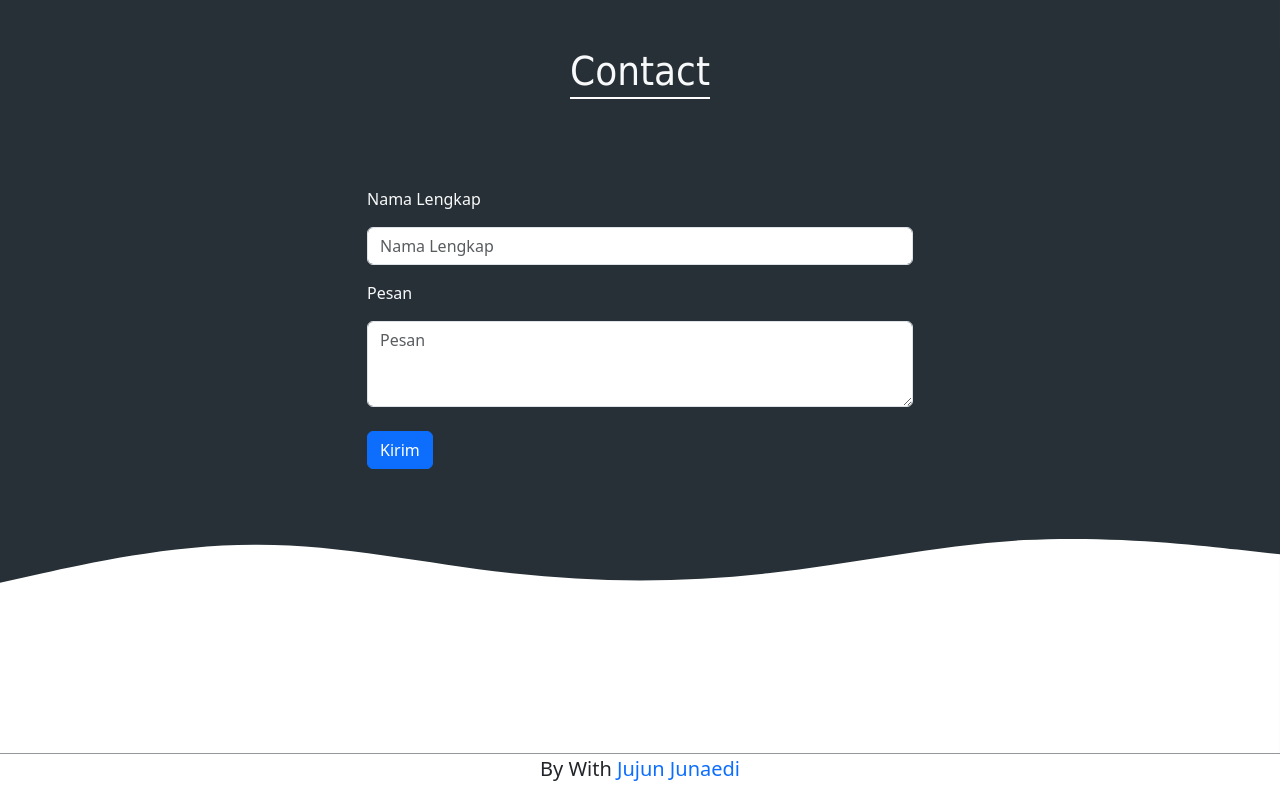
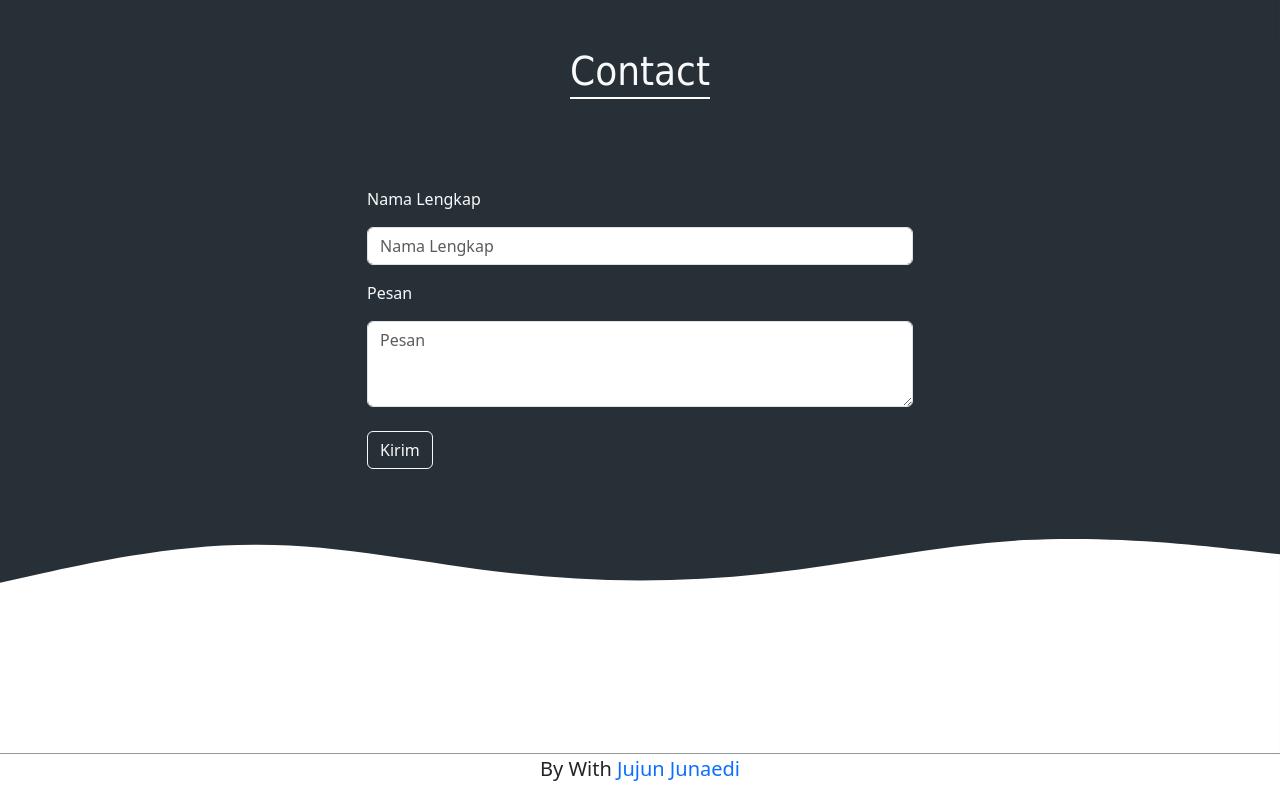
Before and after one commit to Jujun-create/Jujun.blog, a plain HTML site: page index.html in a window 1280 px wide. Shown: the part 3317-4117 px from the top of the page. Drawn offline with nearby package versions, Linux system fonts and the light colour scheme.

Commit message:
mengubah btn kedua

```diff
--- a/index.html
+++ b/index.html
@@ -153,7 +153,7 @@
               <textarea class="form-control" id="exampleFormControlTextarea1" rows="3" placeholder="Pesan"></textarea>
             </div>
             <div class="button mt-4 d-flex justify-content-center justify-content-md-start">
-              <button type="submit" class="btn btn-primary">Kirim</button>
+              <button type="submit" class="btn btn-outline-light">Kirim</button>
             </div>
           </div>
         </div>
```
